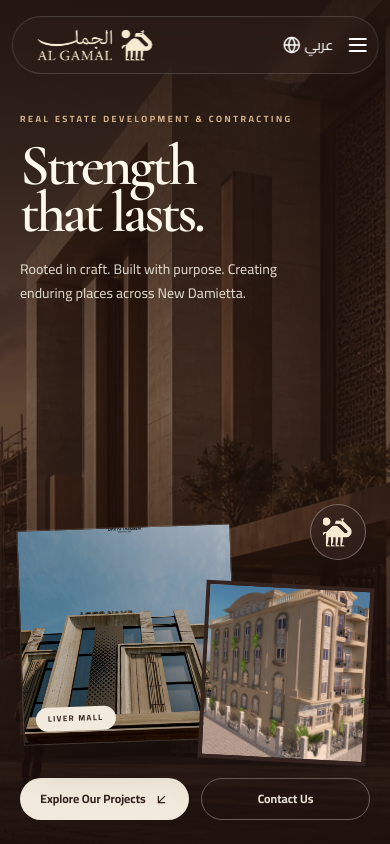
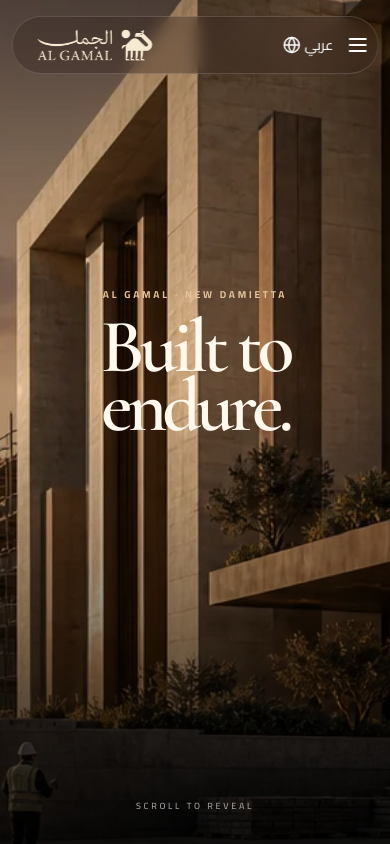
Before and after one commit to mahmouddiabline1-ui/elgamal, a Next.js app: page / in a window 390 px wide. Shown: the top 844 px of the page. Built offline with nearby package versions, Linux system fonts and the light colour scheme.

Commit message:
Add mobile parallax brand reveal hero

```diff
--- a/components/sections/hero-section.tsx
+++ b/components/sections/hero-section.tsx
@@ -17,14 +17,22 @@ const panels = [
 export function HeroSection() {
   const { t, lang } = useI18n();
   const sectionRef = useRef<HTMLElement>(null);
+  const mobileSectionRef = useRef<HTMLElement>(null);
   const [progress, setProgress] = useState(0);
+  const [mobileProgress, setMobileProgress] = useState(0);
 
   useEffect(() => {
     const update = () => {
       const section = sectionRef.current;
-      if (!section) return;
-      const distance = section.offsetHeight - window.innerHeight;
-      setProgress(Math.max(0, Math.min(1, -section.getBoundingClientRect().top / Math.max(distance, 1))));
+      if (section) {
+        const distance = section.offsetHeight - window.innerHeight;
+        setProgress(Math.max(0, Math.min(1, -section.getBoundingClientRect().top / Math.max(distance, 1))));
+      }
+      const mobileSection = mobileSectionRef.current;
+      if (mobileSection) {
+        const distance = mobileSection.offsetHeight - window.innerHeight;
+        setMobileProgress(Math.max(0, Math.min(1, -mobileSection.getBoundingClientRect().top / Math.max(distance, 1))));
+      }
     };
     update();
     window.addEventListener("scroll", update, { passive: true });
@@ -34,42 +42,49 @@ export function HeroSection() {
   const gridProgress = Math.max(0, Math.min(1, (progress - 0.12) / 0.72));
   const copyOpacity = Math.max(0, 1 - progress / 0.32);
   const copyLift = Math.min(46, progress * 150);
+  const mobileSceneProgress = Math.min(1, mobileProgress / 0.64);
+  const mobileOutroProgress = Math.max(0, Math.min(1, (mobileProgress - 0.48) / 0.38));
 
   return (
     <div id="hero" className="bg-[#241612]">
-      <section className="relative min-h-[100svh] overflow-hidden bg-[#241612] text-[#f2eadd] md:hidden">
-        <Image src="/brand/al-gamal-hero.webp" alt="Contemporary architecture at golden hour" fill priority sizes="100vw" className="object-cover object-[68%_center]" />
-        <div className="absolute inset-0 bg-[linear-gradient(180deg,rgba(29,16,13,.9)_0%,rgba(35,19,15,.62)_48%,rgba(27,14,11,.96)_100%)]" />
-        <div className="absolute inset-0 opacity-[.08] grain-overlay" />
+      <section ref={mobileSectionRef} className="relative h-[230svh] bg-black text-[#f2eadd] md:hidden">
+        <div className="sticky top-0 h-[100svh] overflow-hidden bg-black">
+          <div
+            className="absolute inset-x-0 -top-[12svh] h-[124svh] will-change-transform"
+            style={{ transform: `translate3d(0, ${mobileSceneProgress * 18}svh, 0) scale(${1 + mobileSceneProgress * 0.08})` }}
+          >
+            <Image src="/brand/al-gamal-hero.webp" alt="Contemporary architecture by AL GAMAL" fill priority sizes="100vw" className="object-cover object-[66%_center]" />
+          </div>
+          <div className="absolute inset-0 bg-[linear-gradient(180deg,rgba(0,0,0,.24),rgba(0,0,0,.05)_46%,rgba(0,0,0,.84))]" />
 
-        <div className="relative z-10 flex min-h-[100svh] flex-col px-5 pb-6 pt-28">
-          <div className="max-w-[22rem]">
-            <p className="mb-4 text-[9px] font-bold uppercase tracking-[.28em] text-[#d7b68f]">{t("Real Estate Development & Contracting")}</p>
-            <h1 className="font-display text-[3.65rem] font-semibold leading-[.82] tracking-[-.055em] text-[#fff8ec] drop-shadow-2xl">
-              {lang === "ar" ? <>قوة<br />تدوم</> : <>Strength<br />that lasts.</>}
+          <div
+            className="absolute inset-x-0 top-[34svh] z-10 px-5 text-center will-change-transform"
+            style={{ opacity: 1 - mobileOutroProgress, transform: `translate3d(0, ${mobileSceneProgress * -16}svh, 0)` }}
+          >
+            <p className="mb-4 text-[10px] font-bold uppercase tracking-[.28em] text-[#e4c49c]">AL GAMAL · NEW DAMIETTA</p>
+            <h1 className="font-display text-[4.75rem] font-semibold leading-[.78] tracking-[-.065em] text-[#fff8ec] drop-shadow-2xl">
+              {lang === "ar" ? <>قوة<br />تدوم</> : <>Built to<br />endure.</>}
             </h1>
-            <p className="mt-5 max-w-[19rem] text-sm font-medium leading-6 text-[#fff8ec]/82">{t("Rooted in craft. Built with purpose. Creating enduring places across New Damietta.")}</p>
           </div>
 
-          <div className="mt-auto">
-            <div className="relative h-[31svh] min-h-[235px]">
-              <div className="absolute bottom-5 left-0 h-[82%] w-[61%] rotate-[-2deg] overflow-hidden border border-white/15 shadow-2xl">
-                <Image src="/projects/liver-mall-2/04.webp" alt="LIVER MALL 2 architectural render" fill sizes="62vw" className="object-cover" />
-                <span className="absolute bottom-3 left-3 rounded-full bg-[#f2eadd] px-3 py-1.5 text-[8px] font-bold uppercase tracking-[.18em] text-[#35231f]">LIVER MALL</span>
-              </div>
-              <div className="absolute bottom-0 right-0 h-[68%] w-[48%] rotate-[3deg] overflow-hidden border-4 border-[#35231f] shadow-2xl">
-                <Image src="/projects/plot-138/03.webp" alt="AL GAMAL residential design" fill sizes="50vw" className="object-cover" />
-              </div>
-              <div className="absolute right-1 top-1 grid h-14 w-14 place-items-center rounded-full border border-[#f2eadd]/35 bg-[#35231f]/75 backdrop-blur">
-                <Image src="/brand/al-gamal-icon-light.png" alt="" width={34} height={34} className="h-8 w-8 object-contain" />
-              </div>
-            </div>
-
-            <div className="mt-4 grid grid-cols-2 gap-3">
-              <Link href="#project-showcase" className="inline-flex items-center justify-center gap-2 rounded-full bg-[#f2eadd] px-4 py-3 text-xs font-bold text-[#35231f]">{t("Explore Our Projects")}<ArrowDownLeft size={15} /></Link>
-              <Link href="#contact" className="inline-flex items-center justify-center rounded-full border border-[#f2eadd]/35 px-4 py-3 text-xs font-bold text-[#f2eadd]">{t("Contact Us")}</Link>
+          <div
+            className="absolute inset-0 z-20 bg-black will-change-[opacity]"
+            style={{ opacity: mobileOutroProgress }}
+          />
+          <div
+            className="absolute inset-0 z-30 grid place-items-center will-change-transform"
+            style={{ opacity: Math.max(0, (mobileOutroProgress - 0.18) / 0.82), transform: `scale(${0.68 + mobileOutroProgress * 0.32})` }}
+          >
+            <div className="flex flex-col items-center gap-8">
+              <Image src="/brand/al-gamal-icon-light.png" alt="AL GAMAL" width={176} height={176} className="h-36 w-36 object-contain" />
+              <p className="text-[10px] font-semibold uppercase tracking-[.38em] text-[#d7b68f]">REAL ESTATE · CONTRACTING</p>
             </div>
           </div>
+
+          <div className="absolute bottom-8 left-1/2 z-40 -translate-x-1/2 text-[9px] font-semibold uppercase tracking-[.3em] text-white/60" style={{ opacity: 1 - Math.min(1, mobileProgress * 3) }}>
+            {t("Scroll to reveal")}
+          </div>
+          <div className="absolute inset-0 z-40 opacity-[.07] grain-overlay" />
         </div>
       </section>
 
```
